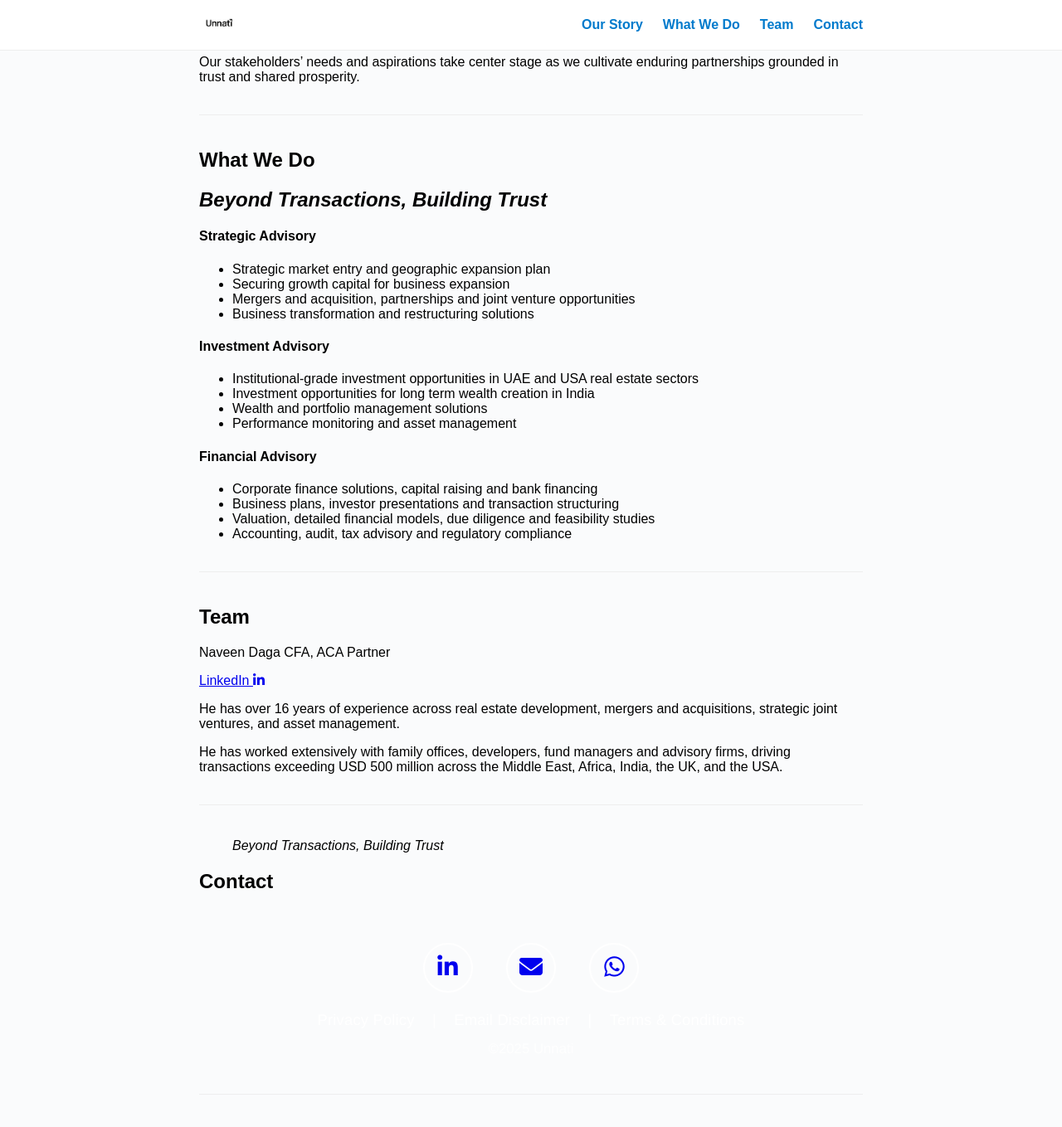
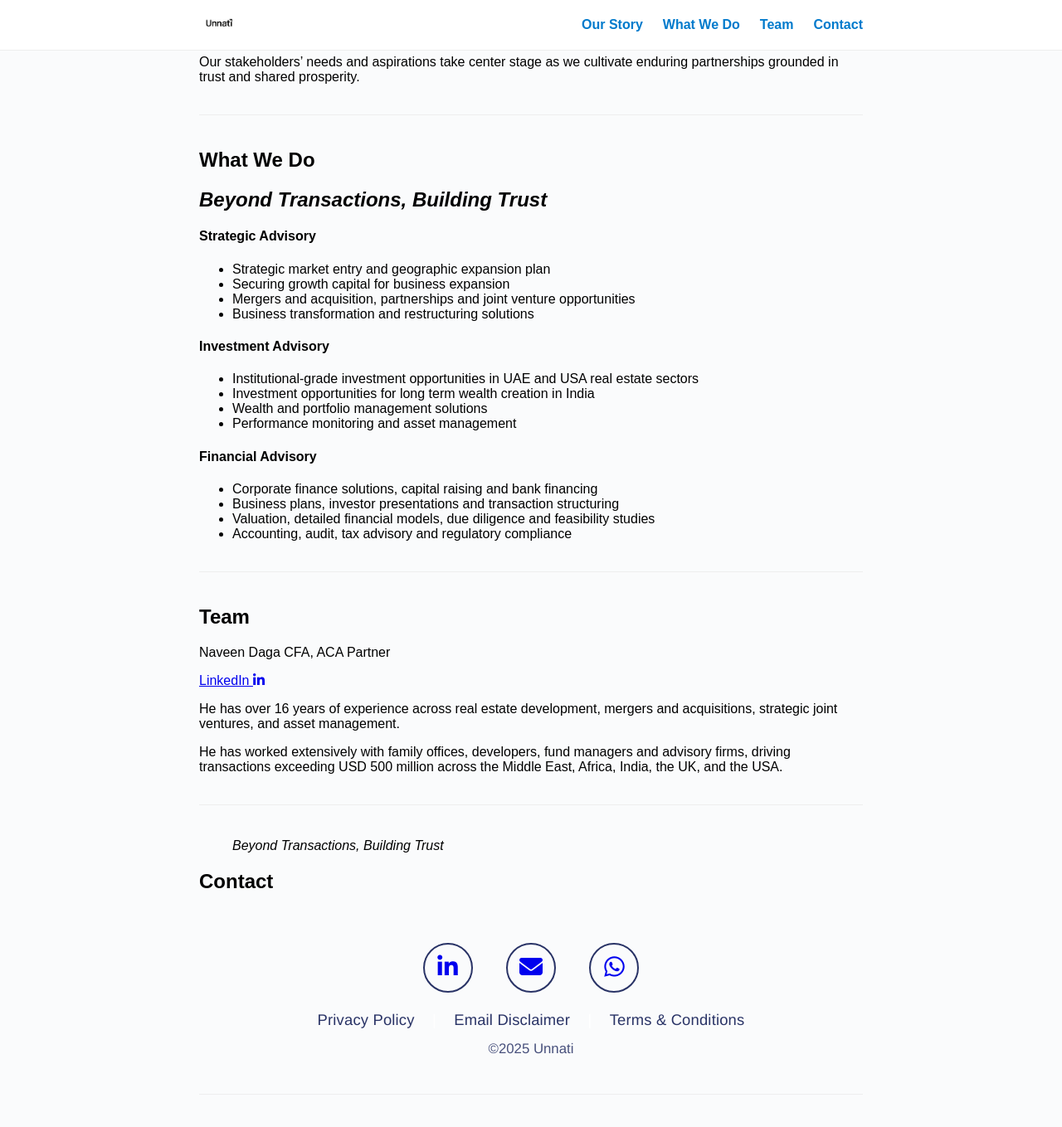
Before and after one commit to ashish161/naveen, a Jekyll site: the page built from index.html, in a window 1280 px wide and 1400 px high, scrolled down 435 px. Shown: the top 1359 px of the window at 83% size. Built offline with Jekyll 4.4.1, drawn with Linux system fonts in a browser that asks for light colours.

```diff
--- a/assets/css/style.css
+++ b/assets/css/style.css
@@ -177,7 +177,7 @@
 .footer-social a {
   display: inline-block;
   margin: 0 18px;
-  border: 2px solid #fff;
+  border: 2px solid  #293366;
   border-radius: 50%;
   width: 56px;
   height: 56px;
@@ -188,7 +188,7 @@
 }
 
 .footer-social a:hover {
-  background: #fff;
+  background:  #293366;
   color: #293366;
   text-decoration: none;
 }
@@ -200,7 +200,7 @@
 }
 
 .footer-links a {
-  color: #fff;
+  color:  #293366;
   text-decoration: none;
   margin: 0 8px;
   transition: color 0.2s;
@@ -208,7 +208,7 @@
 
 .footer-links a:hover {
   text-decoration: underline;
-  color: #d1d7f0;
+  color:  #293366;
 }
 
 .footer-links .divider {
@@ -219,7 +219,7 @@
 .footer-copy {
   margin-top: 14px;
   font-size: 1.05em;
-  color: #fff;
+  color: #293366;
   opacity: 0.85;
 }
 
```
Also changed, not shown: 2 other files.
